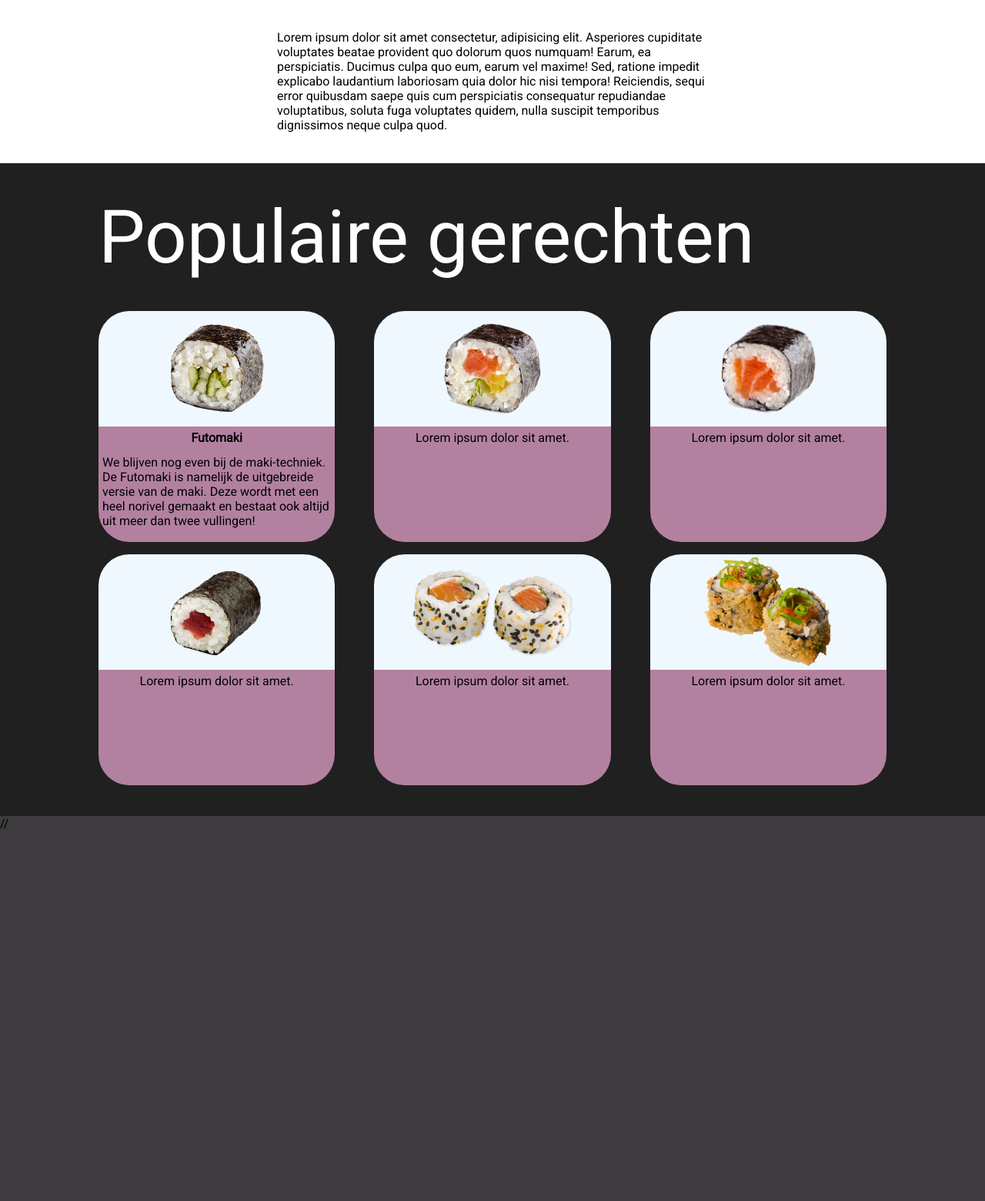
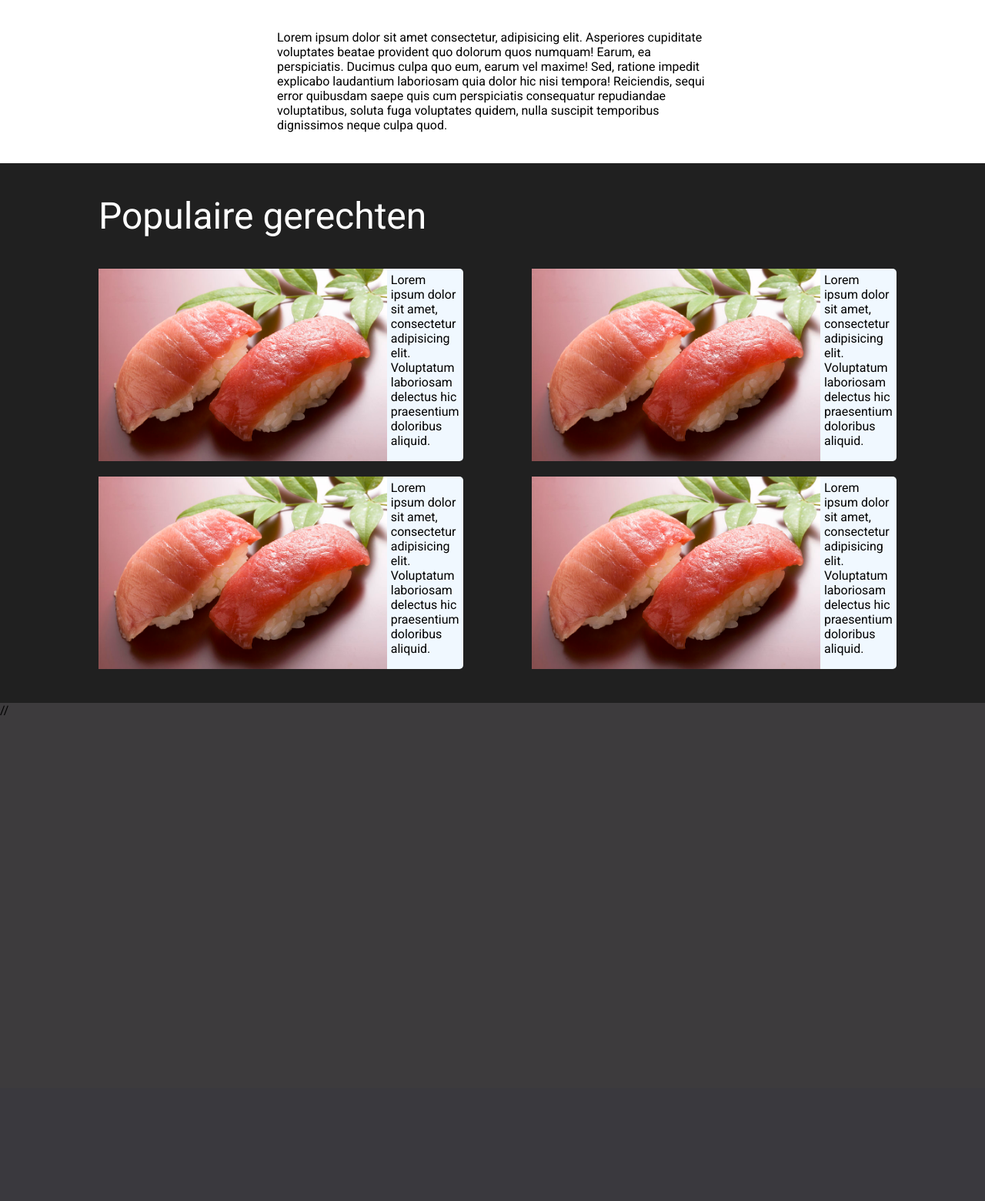
Before and after one commit to liam-kilsdonk/liamsitephp, a PHP site: page /index.html in a window 1280 px wide. Shown: the part 411-1971 px from the top of the page at 77% size. After the commit the page ends 1340 px from the top, so only its background shows below. Run offline with PHP 8.4, Linux system fonts and the light colour scheme.

Commit message:
mijn prosses 11/03

```diff
--- a/css/styles.css
+++ b/css/styles.css
@@ -114,45 +114,26 @@ nav ul {
 }
 
 .pop-row {
+  height: auto;
   width: 100%;
-  height: auto;
   display: flex;
   justify-content: space-between;
   margin-bottom: 1em;
 }
 
-.pop-col {
-  width: 30%;
+.pop-dish {
   height: auto;
+  width: 45%;
+  display: flex;
 }
 
-.top-col {
-  border-top-left-radius: 40px;
-  border-top-right-radius: 40px;
-  width: 100%;
-  height: 150px;
+.text-dish {
+  height: 250px;
+  width: auto;
   background-color: aliceblue;
-  display: flex;
-  justify-content: center;
-}
-
-.top-col img {
-  border-top-left-radius: 40px;
-  border-top-right-radius: 40px;
-  width: auto;
-  height: 100%;
-}
-
-.down-col {
-  border-bottom-left-radius: 40px;
-  border-bottom-right-radius: 40px;
-  width: 100%;
-  height: 150px;
-  background-color: rgb(179, 129, 160);
-  display: flex;
-  flex-wrap: wrap;
-  justify-content: center;
   padding: 5px;
+  border-top-right-radius: 5px;
+  border-bottom-right-radius: 5px;
 }
 
 .next-page {
@@ -166,5 +147,5 @@ nav ul {
   height: auto;
   margin-bottom: 40px;
   color: white;
-  font-size: 6em;
+  font-size: 3em;
 }
--- a/index.html
+++ b/index.html
@@ -58,52 +58,55 @@
           <div class="intro-menu"><p>Populaire gerechten</p></div>
           <div class="pop-menu">
             <div class="pop-row">
-              <div class="pop-col">
-                <div class="top-col">
-                  <img width="100%" src="images/true-roll-1 (1).png" alt="#" />
+              <div class="pop-dish">
+                <div class="pic-dish">
+                  <img height="250px" src="images/nigiri.jpg" alt="#" />
                 </div>
-                <div class="down-col">
-                  <h4>Futomaki</h4>
-                  <br />
+                <div class="text-dish">
                   <p>
-                    We blijven nog even bij de maki-techniek. De Futomaki is
-                    namelijk de uitgebreide versie van de maki. Deze wordt met
-                    een heel norivel gemaakt en bestaat ook altijd uit meer dan
-                    twee vullingen!
+                    Lorem ipsum dolor sit amet, consectetur adipisicing elit.
+                    Voluptatum laboriosam delectus hic praesentium doloribus
+                    aliquid.
                   </p>
                 </div>
               </div>
-              <div class="pop-col">
-                <div class="top-col">
-                  <img src="images/true-roll-2(2).png" alt="#" />
+              <div class="pop-dish">
+                <div class="pic-dish">
+                  <img height="250px" src="images/nigiri.jpg" alt="#" />
                 </div>
-                <div class="down-col">Lorem ipsum dolor sit amet.</div>
-              </div>
-              <div class="pop-col">
-                <div class="top-col">
-                  <img src="images/true-roll-3 (3).png" alt="#" />
+                <div class="text-dish">
+                  <p>
+                    Lorem ipsum dolor sit amet, consectetur adipisicing elit.
+                    Voluptatum laboriosam delectus hic praesentium doloribus
+                    aliquid.
+                  </p>
                 </div>
-                <div class="down-col">Lorem ipsum dolor sit amet.</div>
               </div>
             </div>
             <div class="pop-row">
-              <div class="pop-col">
-                <div class="top-col">
-                  <img src="images/true-roll-4 (2).png" alt="#" />
+              <div class="pop-dish">
+                <div class="pic-dish">
+                  <img height="250px" src="images/nigiri.jpg" alt="#" />
                 </div>
-                <div class="down-col">Lorem ipsum dolor sit amet.</div>
+                <div class="text-dish">
+                  <p>
+                    Lorem ipsum dolor sit amet, consectetur adipisicing elit.
+                    Voluptatum laboriosam delectus hic praesentium doloribus
+                    aliquid.
+                  </p>
+                </div>
               </div>
-              <div class="pop-col">
-                <div class="top-col">
-                  <img src="images/true-roll-5(1).png" alt="#" />
+              <div class="pop-dish">
+                <div class="pic-dish">
+                  <img height="250px" src="images/nigiri.jpg" alt="#" />
                 </div>
-                <div class="down-col">Lorem ipsum dolor sit amet.</div>
-              </div>
-              <div class="pop-col">
-                <div class="top-col">
-                  <img src="images/true-roll-6 (3).png" alt="#" />
+                <div class="text-dish">
+                  <p>
+                    Lorem ipsum dolor sit amet, consectetur adipisicing elit.
+                    Voluptatum laboriosam delectus hic praesentium doloribus
+                    aliquid.
+                  </p>
                 </div>
-                <div class="down-col">Lorem ipsum dolor sit amet.</div>
               </div>
             </div>
           </div>
--- a/js/main.js
+++ b/js/main.js
@@ -29,3 +29,7 @@ const achternaam = "kilsdonk"
 full_name = `Deze website is gemaakt door: ${naam} ${achternaam}`
 
 console.log(full_name)
+
+const testc = document.querySelector("#testcolor");
+
+document.getElementById("testcolor").style.color = "red";
```
Also changed, not shown: index.php (+11 -3 lines), test.php (added, +18 -0 lines), verstuur.php (added, +22 -0 lines), images/nigiri.jpg (added).
